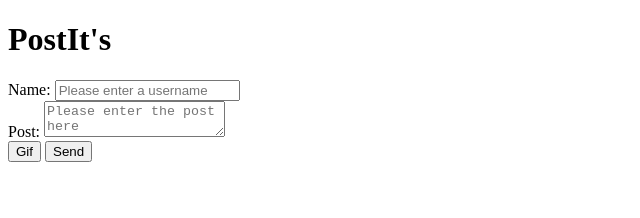
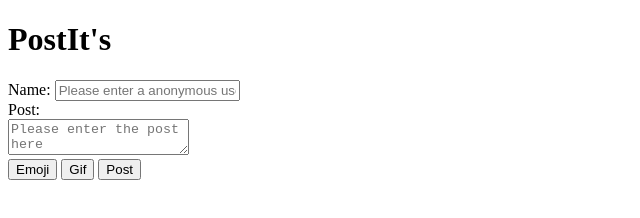
Before and after one commit to rajtandel21/PostIts-Client, a plain HTML site: page index.html in a window 1280 px wide. Shown: the whole page, without its empty margins (0-640 px from the left). Drawn offline with Linux system fonts and the light colour scheme; no server answers.

Commit message:
form write area change

```diff
--- a/index.html
+++ b/index.html
@@ -4,6 +4,8 @@
     <meta charset="UTF-8">
     <meta name="viewport" content="width=device-width, initial-scale=1.0">
     <title>PostIt's</title>
+    <link rel="stylesheet" href="style.css">
+    <script defer src="app.js"></script>
 </head>
 <body>
     <header>
@@ -13,13 +15,16 @@
         <section id="postArea">
             <form id="myForm">
                 <label for="name">Name:</label>
-                <input type="text" name="name" id="" placeholder="Please enter a username"><br/>
+                <input type="text" name="name" id="" placeholder="Please enter a anonymous username"><br/>
 
                 <label for="post">Post:</label>
-                <textarea type="text" name="post" placeholder="Please enter the post here"></textarea><br/>
+                <div id="writeArea">
+                    <textarea type="text" name="post" id="postBox" placeholder="Please enter the post here"></textarea><br/>
+                </div>
 
+                <input type="button" name="" id="emojiBtn" value="Emoji">
                 <input type="button" id="gifBtn" value="Gif">
-                <input type="submit" name="submit" id="" value="Send">
+                <input type="submit" name="submit" id="submitBtn" value="Post">
             </form>
         </section>
         <section id="viwArea"></section>
```
